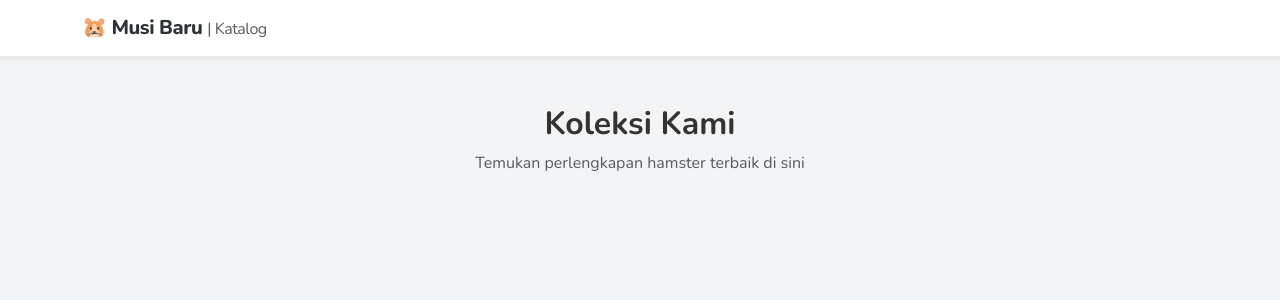
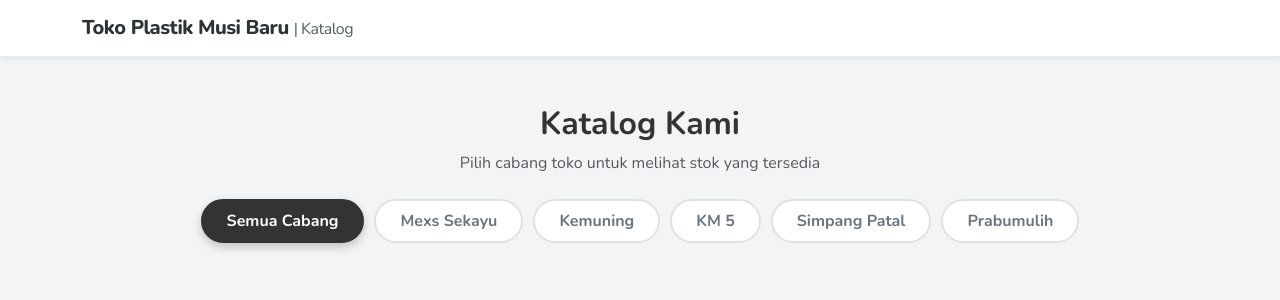
Before and after one commit to prohamster77-ui/katalog_musi, a Flask app: template templates/index.html in a window 1280 px wide. Shown: the top 300 px of the page. Run offline with Flask 3, Linux system fonts and the light colour scheme; the template is opened without the code that fills it, so the values that code supplies are empty.

Commit message:
Big update

```diff
--- a/templates/index.html
+++ b/templates/index.html
@@ -3,18 +3,17 @@
 <head>
     <meta charset="UTF-8">
     <meta name="viewport" content="width=device-width, initial-scale=1.0">
-    <title>Katalog Toko Hamster - Musi Baru</title>
+    <title>Katalog Toko Plastik - Musi Baru</title>
     <link href="https://cdn.jsdelivr.net/npm/bootstrap@5.3.0/dist/css/bootstrap.min.css" rel="stylesheet">
     <link href="https://fonts.googleapis.com/css2?family=Nunito:wght@400;600;700;800&display=swap" rel="stylesheet">
 
     <style>
         body {
             font-family: 'Nunito', sans-serif;
-            background-color: #f3f4f6; /* Abu-abu sangat muda/modern */
+            background-color: #f3f4f6;
             color: #333;
         }
 
-        /* Navbar Styling */
         .navbar {
             background-color: #ffffff;
             border-bottom: 1px solid #eee;
@@ -25,22 +24,19 @@
             letter-spacing: -0.5px;
         }
 
-        /* Card Styling */
         .card {
             border: none;
             border-radius: 16px;
             background: #fff;
             transition: all 0.3s cubic-bezier(0.25, 0.8, 0.25, 1);
-            overflow: hidden; /* Penting untuk efek zoom gambar */
+            overflow: hidden;
         }
 
-        /* Efek Hover Card: Melayang & Shadow */
         .card:hover {
             transform: translateY(-8px);
             box-shadow: 0 15px 30px rgba(0,0,0,0.1) !important;
         }
 
-        /* Image Wrapper & Zoom Effect */
         .img-wrapper {
             height: 220px;
             overflow: hidden;
@@ -54,16 +50,14 @@
             transition: transform 0.5s ease;
         }
 
-        /* Zoom gambar saat hover card */
         .card:hover .card-img-top {
             transform: scale(1.1);
         }
 
-        /* Label Diskon Modern */
         .diskon-badge {
             position: absolute;
             top: 12px;
-            left: 12px; /* Pindah ke kiri atas agar lebih eye-catching */
+            left: 12px;
             background: rgba(220, 53, 69, 0.9);
             backdrop-filter: blur(4px);
             color: white;
@@ -75,7 +69,6 @@
             z-index: 2;
         }
 
-        /* Kategori Badge */
         .badge-kategori {
             font-size: 0.75rem;
             background-color: #e9ecef;
@@ -85,7 +78,6 @@
             border-radius: 8px;
         }
 
-        /* Typography Harga */
         .card-title {
             font-weight: 700;
             font-size: 1.1rem;
@@ -106,11 +98,8 @@
             color: #2d3436;
         }
 
-        .text-diskon {
-            color: #e63946; /* Merah modern */
-        }
+        .text-diskon { color: #e63946; }
 
-        /* Status Stok Indikator */
         .status-indicator {
             display: inline-block;
             width: 8px;
@@ -128,6 +117,37 @@
         .text-tersedia { color: #27ae60; }
         .text-habis { color: #c0392b; }
 
+        /* --- [BARU] STYLE UNTUK TOMBOL FILTER TOKO --- */
+        .filter-btn-group {
+            display: flex;
+            justify-content: center;
+            gap: 10px;
+            flex-wrap: wrap;
+        }
+
+        .btn-filter {
+            border: 2px solid #dee2e6;
+            background: white;
+            color: #6c757d;
+            border-radius: 50px; /* Bentuk Pil */
+            padding: 8px 24px;
+            font-weight: 700;
+            transition: all 0.3s ease;
+        }
+
+        .btn-filter:hover {
+            border-color: #333;
+            color: #333;
+        }
+
+        .btn-filter.active {
+            background-color: #333;
+            border-color: #333;
+            color: white;
+            box-shadow: 0 4px 10px rgba(0,0,0,0.2);
+        }
+        /* ------------------------------------------- */
+
     </style>
 </head>
 <body>
@@ -135,7 +155,7 @@
 <nav class="navbar navbar-expand-lg sticky-top shadow-sm">
     <div class="container">
         <span class="navbar-brand">
-            🐹 Musi Baru <span class="fw-light text-muted fs-6">| Katalog</span>
+            Toko Plastik Musi Baru <span class="fw-light text-muted fs-6">| Katalog</span>
         </span>
     </div>
 </nav>
@@ -143,14 +163,23 @@
 <div class="container my-5">
     <div class="row mb-4">
         <div class="col-12 text-center">
-            <h2 class="fw-bold mb-2">Koleksi Kami</h2>
-            <p class="text-muted">Temukan perlengkapan hamster terbaik di sini</p>
-        </div>
+            <h2 class="fw-bold mb-2">Katalog Kami</h2>
+            <p class="text-muted">Pilih cabang toko untuk melihat stok yang tersedia</p>
+
+            <div class="filter-btn-group mt-4">
+    <button class="btn btn-filter active" data-filter="all">Semua Cabang</button>
+    <button class="btn btn-filter" data-filter="Sekayu">Mexs Sekayu</button>
+    <button class="btn btn-filter" data-filter="Kemuning">Kemuning</button>
+    <button class="btn btn-filter" data-filter="KM5">KM 5</button>
+    <button class="btn btn-filter" data-filter="Simpang Patal">Simpang Patal</button>
+    <button class="btn btn-filter" data-filter="Prabumulih">Prabumulih</button>
+</div>
+            </div>
     </div>
 
-    <div class="row row-cols-1 row-cols-sm-2 row-cols-md-3 row-cols-lg-4 g-4">
+    <div class="row row-cols-1 row-cols-sm-2 row-cols-md-3 row-cols-lg-4 g-4" id="product-container">
         {% for p in products %}
-        <div class="col">
+        <div class="col product-item" data-toko="{{ p.toko }}">
             <div class="card h-100 shadow-sm">
 
                 <div class="img-wrapper">
@@ -162,8 +191,9 @@
                 </div>
 
                 <div class="card-body d-flex flex-column">
-                    <div class="mb-2">
+                    <div class="mb-2 d-flex justify-content-between align-items-center">
                         <span class="badge badge-kategori">{{ p.kategori }}</span>
+                        <small class="text-muted" style="font-size: 0.7rem;">📍 {{ p.toko }}</small>
                     </div>
 
                     <h5 class="card-title text-truncate" title="{{ p.nama }}">{{ p.nama }}</h5>
@@ -195,5 +225,45 @@
 </div>
 
 <script src="https://cdn.jsdelivr.net/npm/bootstrap@5.3.0/dist/js/bootstrap.bundle.min.js"></script>
+
+<script>
+    document.addEventListener("DOMContentLoaded", function() {
+        const filterBtns = document.querySelectorAll('.btn-filter');
+        const productItems = document.querySelectorAll('.product-item');
+
+        filterBtns.forEach(btn => {
+            btn.addEventListener('click', () => {
+                // 1. Hapus kelas 'active' dari semua tombol, tambah ke tombol yang diklik
+                filterBtns.forEach(b => b.classList.remove('active'));
+                btn.classList.add('active');
+
+                // 2. Ambil nilai filter (misal: "Cabang Palembang" atau "all")
+                const filterValue = btn.getAttribute('data-filter');
+
+                // 3. Loop semua produk untuk cek apakah harus ditampilkan atau disembunyikan
+                productItems.forEach(item => {
+                    const itemToko = item.getAttribute('data-toko');
+
+                    if (filterValue === 'all' || filterValue === itemToko) {
+                        // Tampilkan dengan animasi fade in
+                        item.style.display = 'block';
+                        setTimeout(() => {
+                            item.style.opacity = '1';
+                            item.style.transform = 'scale(1)';
+                        }, 50);
+                    } else {
+                        // Sembunyikan
+                        item.style.opacity = '0';
+                        item.style.transform = 'scale(0.8)';
+                        setTimeout(() => {
+                            item.style.display = 'none';
+                        }, 300); // Tunggu animasi selesai baru hilang
+                    }
+                });
+            });
+        });
+    });
+</script>
+
 </body>
 </html>
```
Also changed, not shown: products.json (+17 -4 lines).
